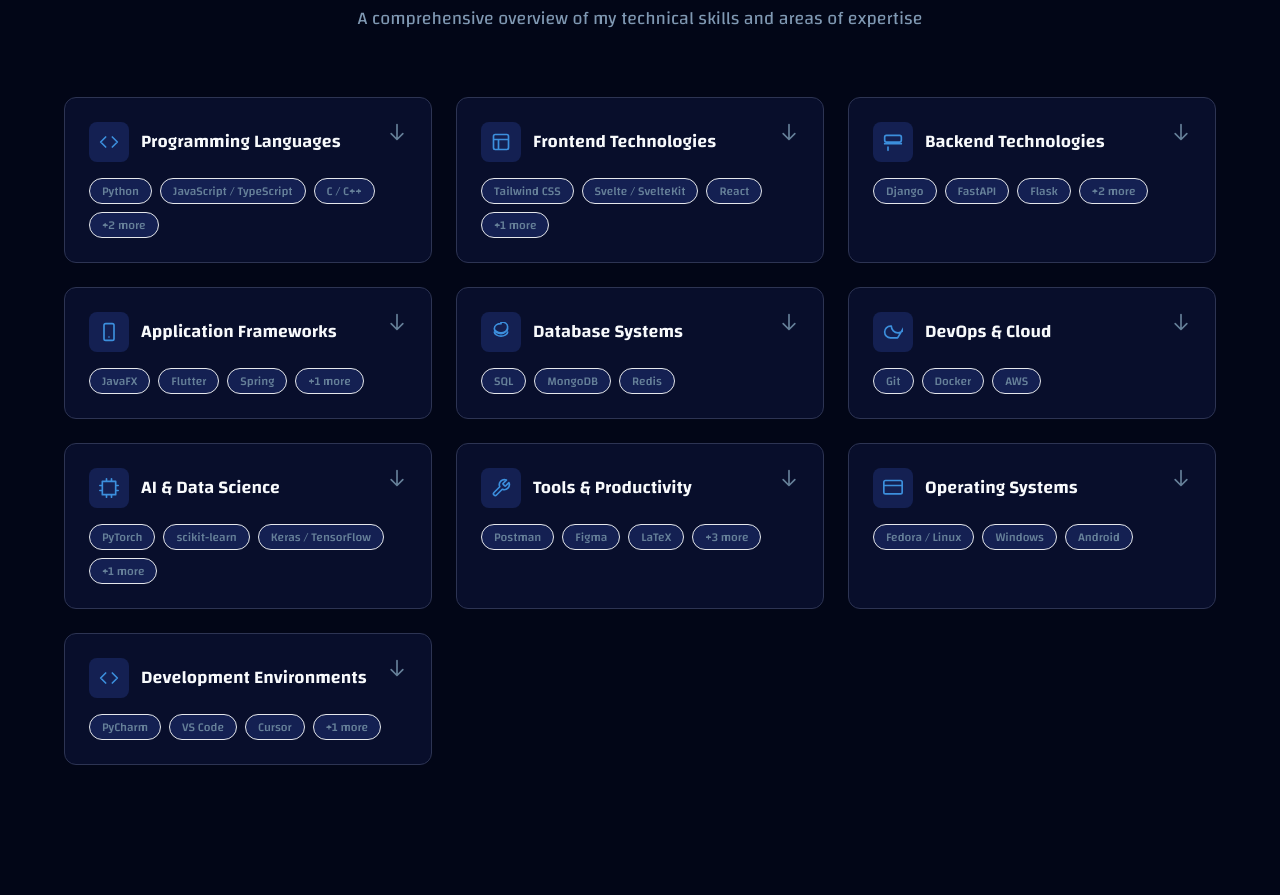
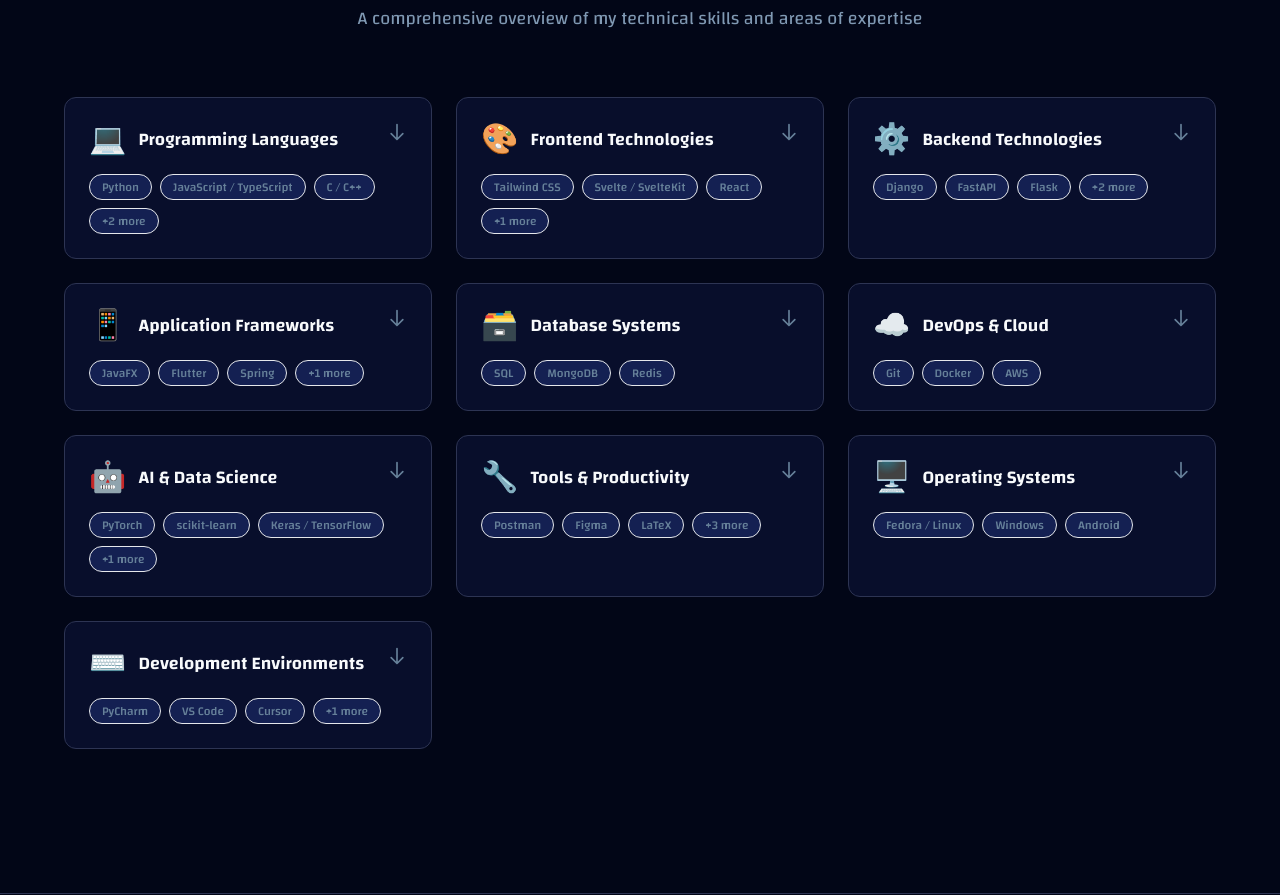
Before and after one commit to fathiabdelmalek/portfolio, a SvelteKit app: page / in a window 1280 px wide. Shown: the part 2600-3495 px from the top of the page. Built offline with nearby package versions, Linux system fonts and the light colour scheme.

Commit message:
feat: revert skill icons to emojis
- Changed skill category icons from SVG names to emojis (💻, 🎨, ⚙️, etc.)
- Updated Skill.svelte to display plain text icons
- Updated seed data with matching emoji icons

```diff
--- a/src/components/Skill.svelte
+++ b/src/components/Skill.svelte
@@ -1,6 +1,5 @@
 <script lang="ts">
   import { fade, fly } from "svelte/transition";
-  import Icon from "./Icon.svelte";
 
   interface SkillCategory {
     name: string;
@@ -27,9 +26,7 @@
   <!-- Header -->
   <div class="flex items-start justify-between mb-4">
     <div class="flex items-center gap-3">
-      <div class="w-10 h-10 rounded-lg bg-[var(--bg-surface-muted)] flex items-center justify-center">
-        <Icon name={category.icon} class="w-5 h-5 text-[var(--brand-primary)]" />
-      </div>
+      <div class="text-3xl">{category.icon}</div>
       <h3 class="text-lg font-semibold text-[var(--text-primary)] group-hover:text-[var(--brand-primary)] transition-colors duration-200">
         {category.name}
       </h3>
--- a/src/lib/data/projects.ts
+++ b/src/lib/data/projects.ts
@@ -12,7 +12,7 @@
 
 export const projects: Project[] = [
   {
-    "id": "993f2496-9560-43ac-92dc-01cb9c6e96ba",
+    "id": "5d4a8b2c-9d00-4ce2-b950-321d8714092e",
     "title": "Luga Edu",
     "description": "Online English learning platform with courses, workshops, and language sessions built using Django and PostgreSQL",
     "tags": [
@@ -23,10 +23,10 @@
     "image": "https://api.microlink.io/?url=https://luga-edu.com&screenshot=true&meta=false&embed=screenshot.url",
     "link": "https://luga-edu.com",
     "featured": true,
-    "date": "Mar 2026"
+    "date": "Apr 2026"
   },
   {
-    "id": "9f243ff5-fc41-4fec-a385-17a7147ec38b",
+    "id": "612435cb-f403-4009-abdd-3294e9705348",
     "title": "Flower Essence",
     "description": "A single page e-commerce web site for a collection of skin care products with link to e-mail of the client.",
     "tags": [
@@ -38,10 +38,10 @@
     "image": "https://api.microlink.io/?url=https://flowers-essence-collection.vercel.app&screenshot=true&meta=false&embed=screenshot.url",
     "link": "https://flowers-essence-collection.vercel.app/",
     "featured": true,
-    "date": "Mar 2026"
+    "date": "Apr 2026"
   },
   {
-    "id": "147987ad-7c9b-43d1-96a4-7e606bce62a4",
+    "id": "9f4a1fe7-952e-4525-aad1-ac284ff8205a",
     "title": "passphera-cli",
     "description": "Strong password generator and manager CLI tool for Windows and Linux (DEB, RPM)",
     "tags": [
@@ -50,9 +50,9 @@
       "FastAPI",
       "API Development"
     ],
-    "image": "./images/projects/ecommerce.jpg",
-    "link": "https://passphera.imfathi.com",
+    "image": "https://api.microlink.io/?url=https://passphera-site.onrender.com/&screenshot=true&meta=false&embed=screenshot.url",
+    "link": "https://passphera-site.onrender.com",
     "featured": true,
-    "date": "Mar 2026"
+    "date": "Apr 2026"
   }
 ];
--- a/src/lib/data/skills.ts
+++ b/src/lib/data/skills.ts
@@ -8,9 +8,9 @@
 
 export const skillCategories: SkillCategory[] = [
   {
-    "id": "a178dece-f65d-496a-8833-d84a536071b6",
+    "id": "b5b4d82f-1ca4-40b0-adb6-08c7378bc15c",
     "name": "Programming Languages",
-    "icon": "code",
+    "icon": "💻",
     "skills": [
       "Python",
       "JavaScript / TypeScript",
@@ -20,9 +20,9 @@
     ]
   },
   {
-    "id": "cb88d281-4999-4251-baf8-db7fd57b4c71",
+    "id": "a0004998-6916-4a39-80e3-47527338f7ad",
     "name": "Frontend Technologies",
-    "icon": "layout",
+    "icon": "🎨",
     "skills": [
       "Tailwind CSS",
       "Svelte / SvelteKit",
@@ -31,9 +31,9 @@
     ]
   },
   {
-    "id": "9a471778-d4f5-426d-9e39-6f306260ff9c",
+    "id": "20a9d515-a830-4458-97cb-6dd0aaa925c9",
     "name": "Backend Technologies",
-    "icon": "server",
+    "icon": "⚙️",
     "skills": [
       "Django",
       "FastAPI",
@@ -43,9 +43,9 @@
     ]
   },
   {
-    "id": "265e5f6f-f49a-4023-bc0b-7ac98f1a05d8",
+    "id": "6624a6f6-073d-421b-aaff-d394e67d6601",
     "name": "Application Frameworks",
-    "icon": "smartphone",
+    "icon": "📱",
     "skills": [
       "JavaFX",
       "Flutter",
@@ -54,9 +54,9 @@
     ]
   },
   {
-    "id": "c251f8bc-e9b9-4474-be5e-0cb2a8ed0b09",
+    "id": "cde38a4f-7ffc-440f-9cac-cb9b821268ed",
     "name": "Database Systems",
-    "icon": "database",
+    "icon": "🗃️",
     "skills": [
       "SQL",
       "MongoDB",
@@ -64,9 +64,9 @@
     ]
   },
   {
-    "id": "c9cdab44-0056-4985-9176-50168130a039",
+    "id": "d0517814-0872-410c-b449-936591fc9fc2",
     "name": "DevOps & Cloud",
-    "icon": "cloud",
+    "icon": "☁️",
     "skills": [
       "Git",
       "Docker",
@@ -74,9 +74,9 @@
     ]
   },
   {
-    "id": "f068eea6-d9eb-40cc-aa1d-ae42b459ba39",
+    "id": "008fb1ab-aa44-46f4-a025-1384169263df",
     "name": "AI & Data Science",
-    "icon": "cpu",
+    "icon": "🤖",
     "skills": [
       "PyTorch",
       "scikit-learn",
@@ -85,9 +85,9 @@
     ]
   },
   {
-    "id": "64d9f990-6e7f-4eee-8344-8ed586550fd8",
+    "id": "2383570a-9bd9-4094-adce-db4d9c024658",
     "name": "Tools & Productivity",
-    "icon": "tool",
+    "icon": "🔧",
     "skills": [
       "Postman",
       "Figma",
@@ -98,9 +98,9 @@
     ]
   },
   {
-    "id": "a7b20e5a-ed59-45ae-b934-95564710e5cb",
+    "id": "df61ee61-96ea-4407-9e86-803251d8cba7",
     "name": "Operating Systems",
-    "icon": "monitor",
+    "icon": "🖥️",
     "skills": [
       "Fedora / Linux",
       "Windows",
@@ -108,9 +108,9 @@
     ]
   },
   {
-    "id": "9f269d16-3d41-4fbc-9f95-cd2867569916",
+    "id": "aedf4d89-9b8a-44da-971a-5029c65665ee",
     "name": "Development Environments",
-    "icon": "code-2",
+    "icon": "⌨️",
     "skills": [
       "PyCharm",
       "VS Code",
```
Also changed, not shown: scripts/setup-db.ts (+10 -10 lines).
